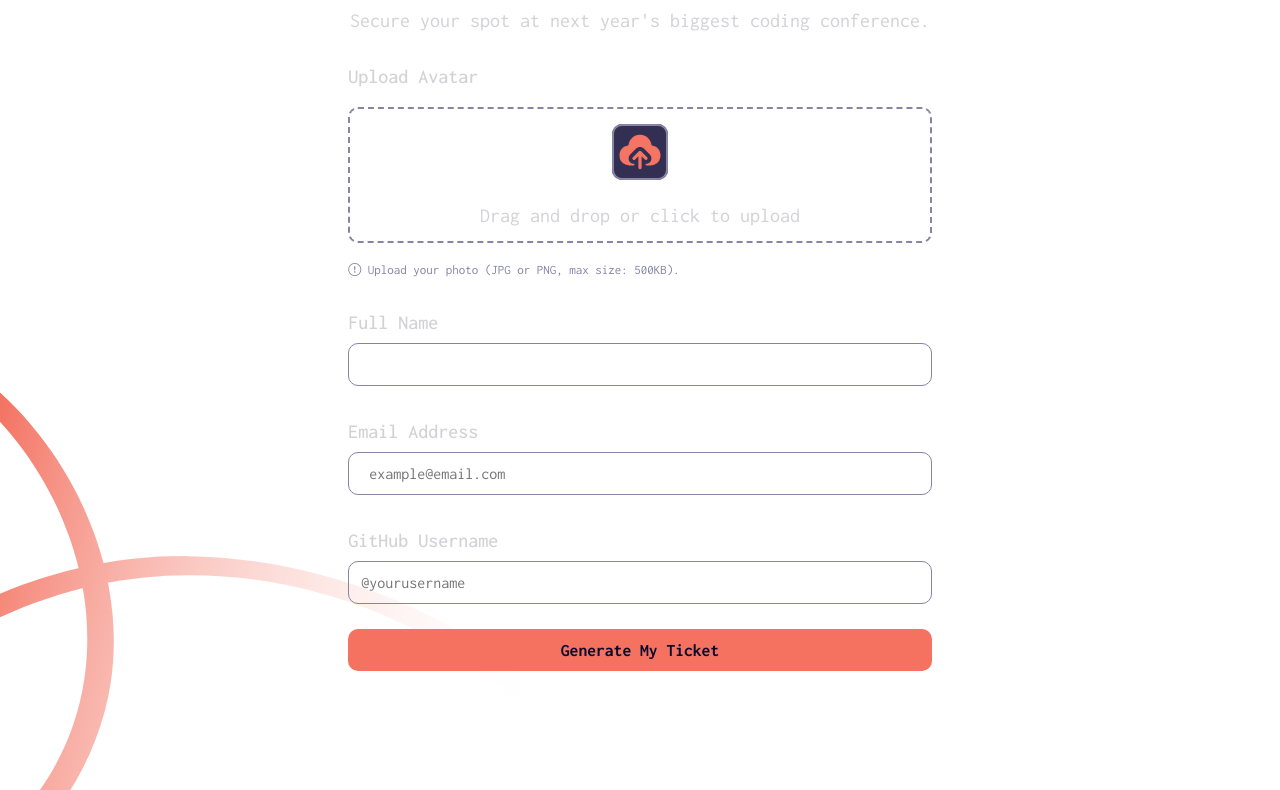
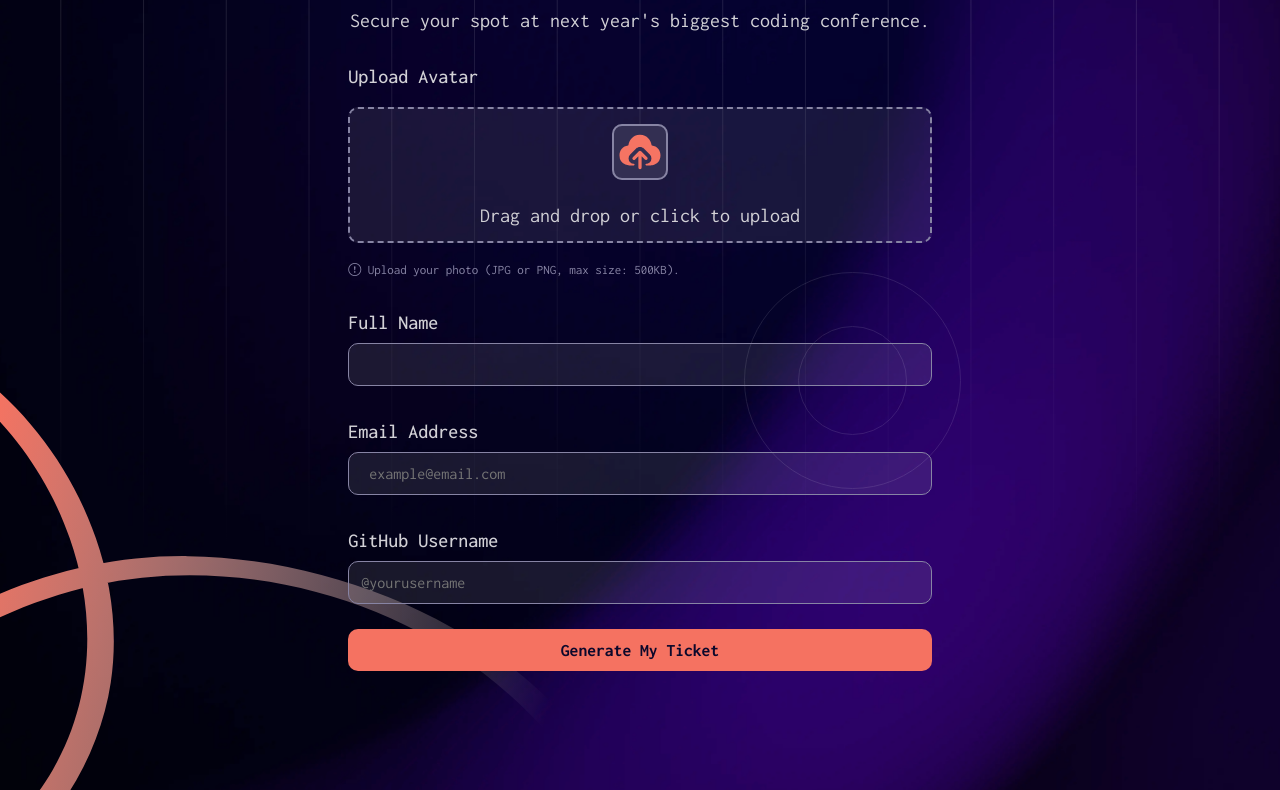
Before and after one commit to Perfect-Patience/frontend-mentor-challenges, a plain HTML site: page conference-ticket-generator/index.html in a window 1280 px wide. Shown: the part 225-1015 px from the top of the page. Drawn offline with nearby package versions, Linux system fonts and the light colour scheme; the site is published under a folder, as on GitHub Pages, so addresses that start at the root find nothing.

Commit message:
attempt at resolving background display error on github pages

```diff
--- a/conference-ticket-generator/styles.css
+++ b/conference-ticket-generator/styles.css
@@ -33,11 +33,11 @@ body {
 
 
   background-image:
-    url(assets/images/pattern-squiggly-line-bottom.svg),
-    url(assets/images/pattern-lines.svg),
-    url(assets/images/pattern-circle.svg),
-    url(assets/images/pattern-squiggly-line-top.svg),
-    url(/assets/images/background-desktop.png);
+    url(../assets/images/pattern-squiggly-line-bottom.svg),
+    url(../assets/images/pattern-lines.svg),
+    url(../assets/images/pattern-circle.svg),
+    url(../assets/images/pattern-squiggly-line-top.svg),
+    url(../assets/images/background-desktop.png);
   background-repeat:
   no-repeat,
   no-repeat,
```
